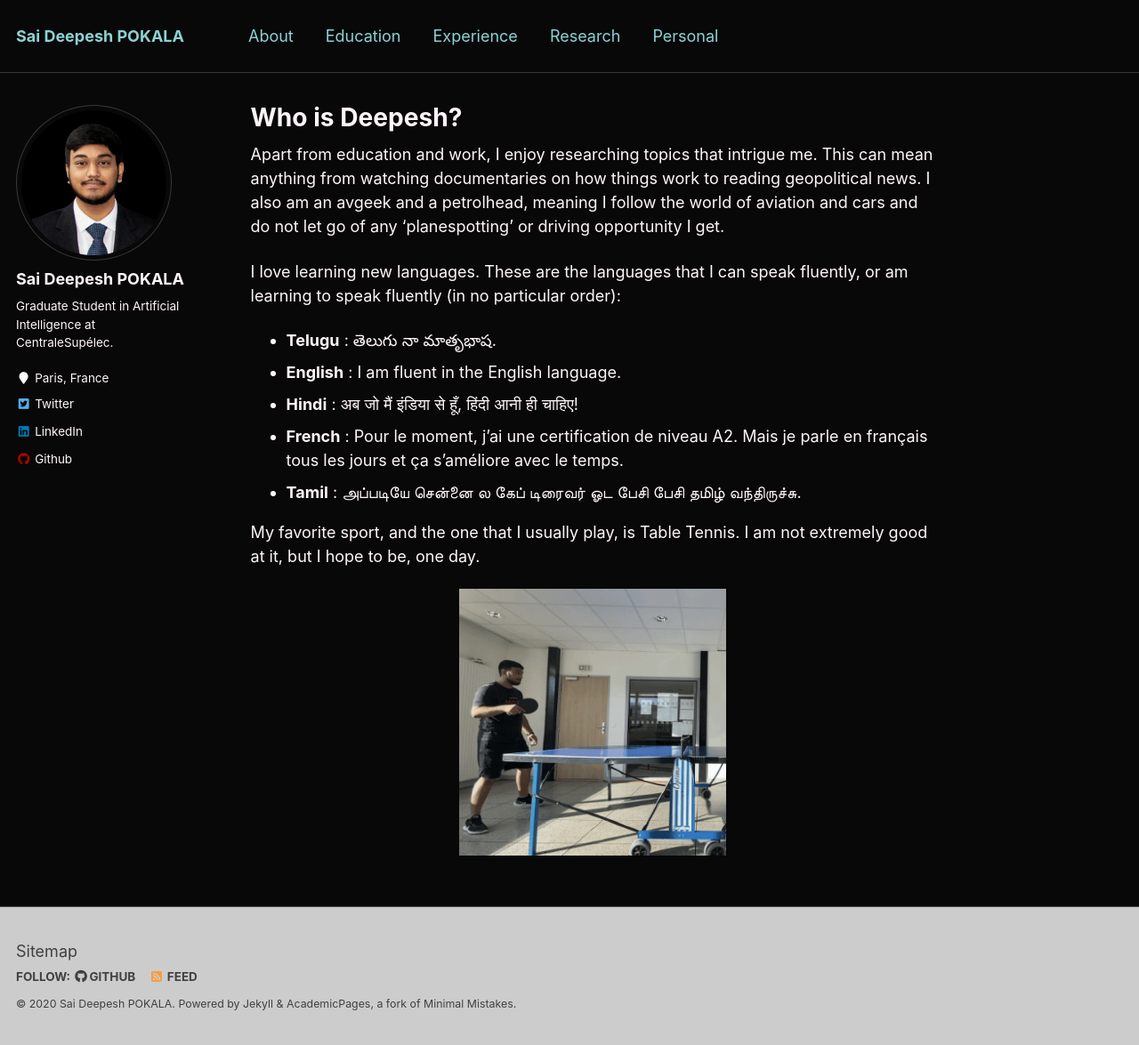
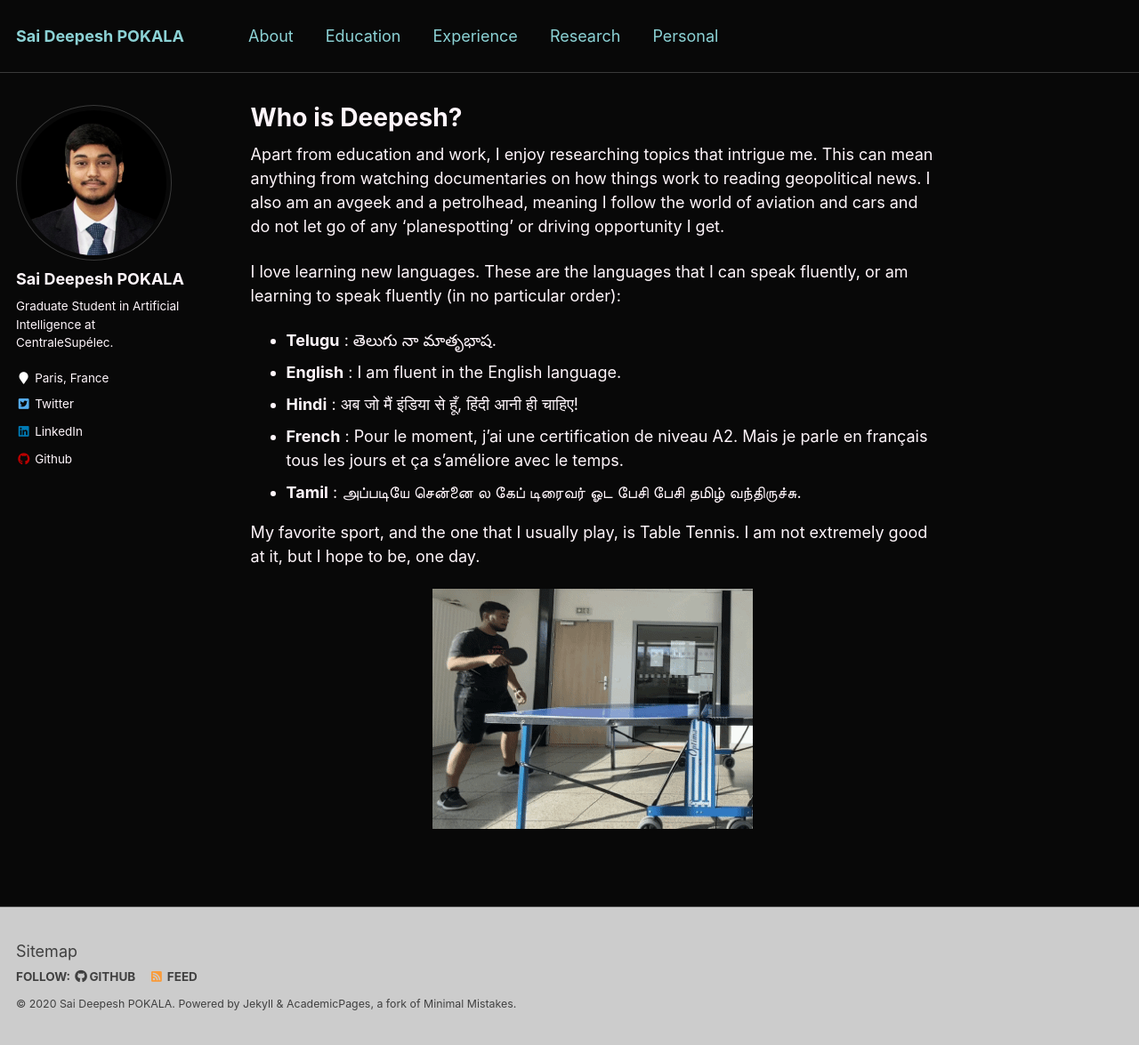
Before and after one commit to saideepesh/saideepesh.github.io, a Jekyll site: the page built from _pages/personal.md, in a window 1280 px wide and 1175 px high. Shown: the whole window at 89% size. Built offline with Jekyll 4.4.1, drawn with Linux system fonts in a browser that asks for light colours.

Commit message:
updated GIF and increased size

```diff
--- a/_pages/personal.md
+++ b/_pages/personal.md
@@ -20,5 +20,5 @@ My favorite sport, and the one that I usually play, is Table Tennis. I am not ex
 <!-- img align="justify" src="https://saideepesh.github.io/files/TT.gif?raw=true" alt="Photo" style="width: 300px; border-radius: 10px; padding: 8px 8px 8px 8px"/> -->
 
 <p align="center">
-  <img width="300" height="300" src="https://saideepesh.github.io/files/TT.gif?raw=true">
+  <img width="360" height="360" src="https://saideepesh.github.io/files/TT_final.gif?raw=true">
 </p>
```
Also changed, not shown: files/TT_final.gif (added).
